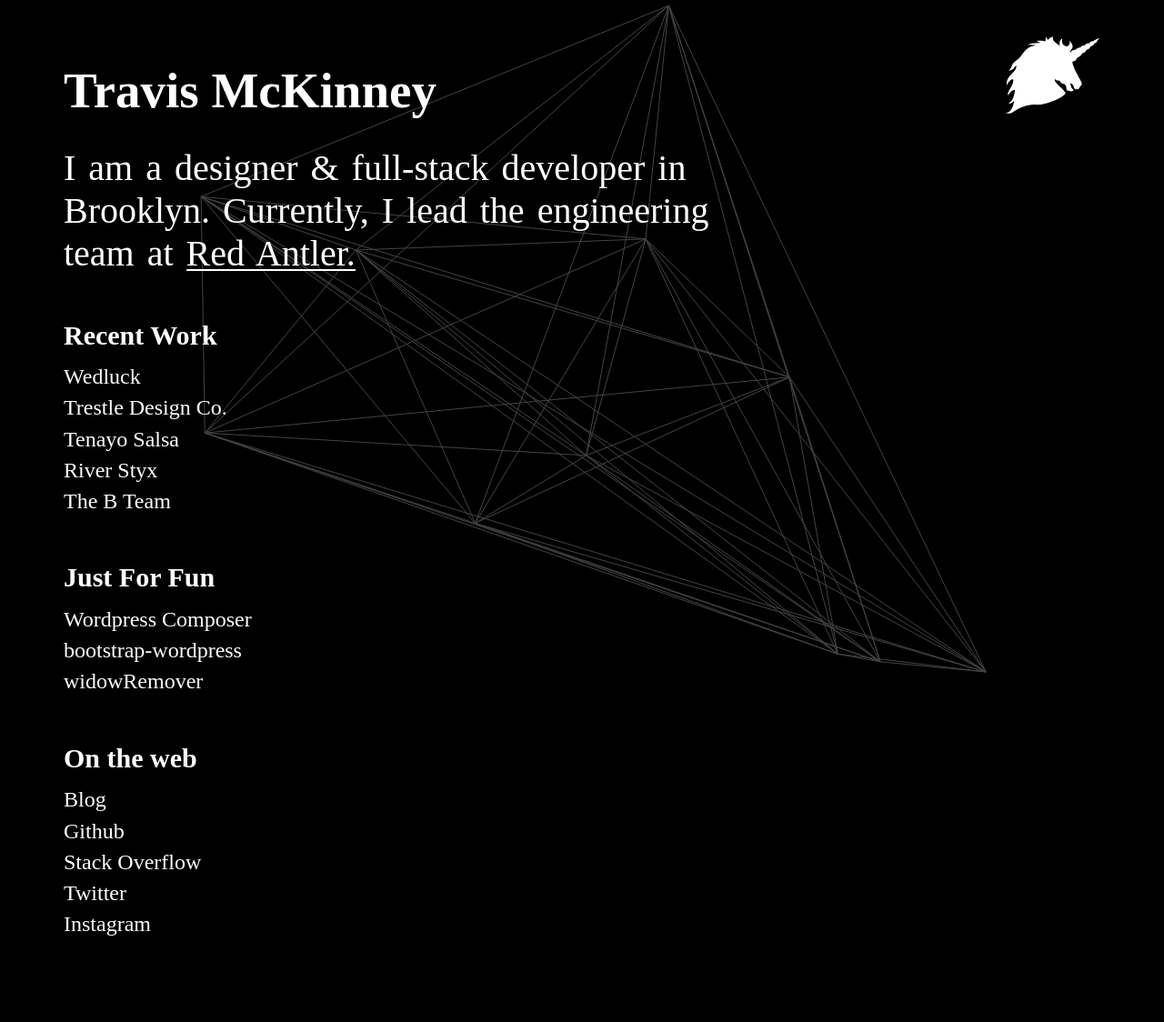
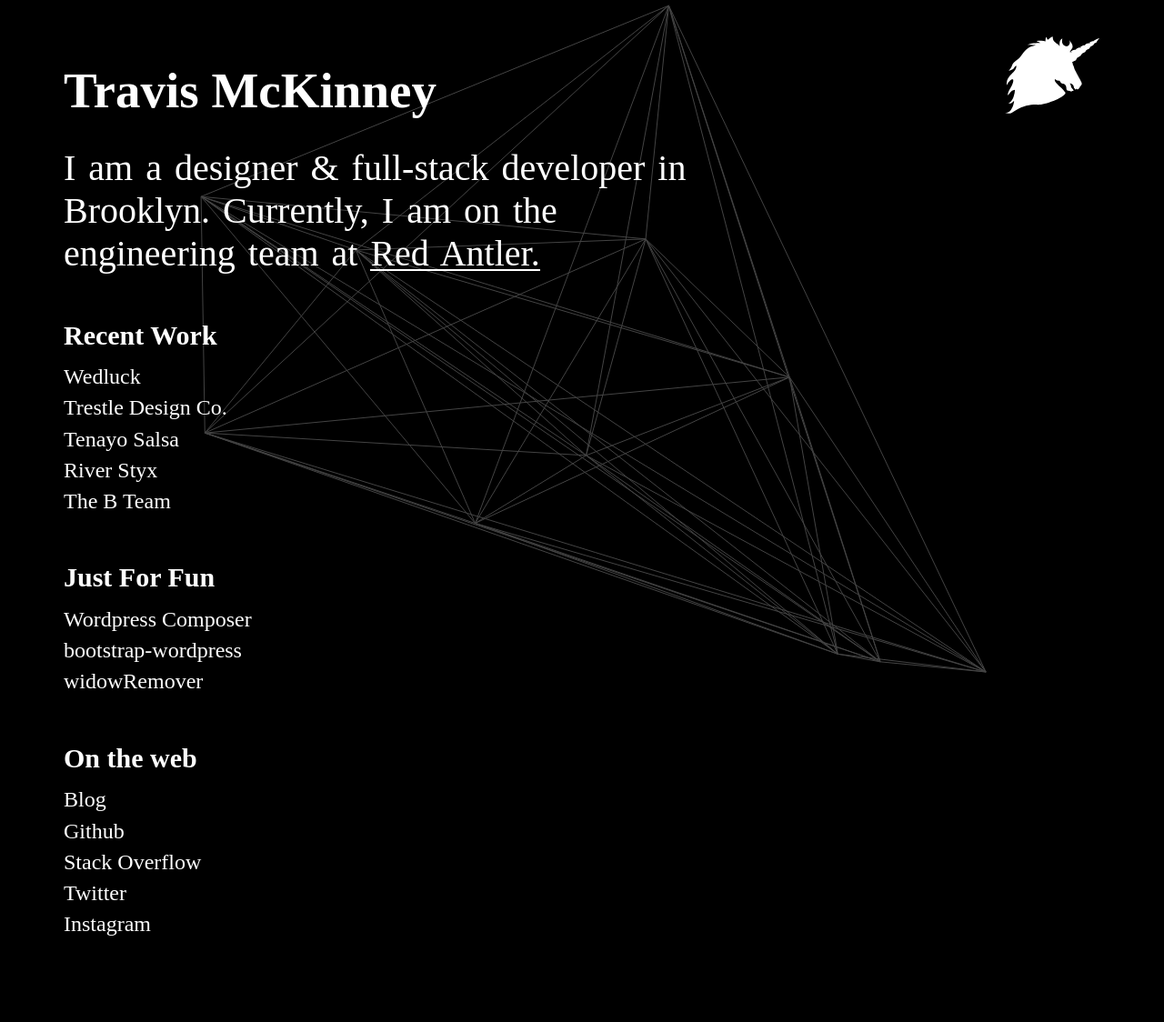
Before and after one commit to tramck/tramck.github.io, a Jekyll site: the page built from index.html, in a window 1280 px wide. Shown: the whole page at 91% size. Built offline with Jekyll 4.4.1, drawn with Linux system fonts in a browser that asks for light colours; nearby versions of some CDN libraries.

Commit message:
Update index.html

```diff
--- a/index.html
+++ b/index.html
@@ -18,7 +18,7 @@ body_class: home
 
 <div class="row">
   <div class="col-sm-12 col-md-9 col-lg-8">
-    <p class="lead">I am a designer &amp; full-stack developer in Brooklyn. Currently, I lead the engineering team at <a href="http://redantler.com" class="change-bg" data-bg-color="#FF5324" data-stroke-color="#444" target="_blank">Red Antler.</a><!-- ,<br> Co-Creator of <a href="http://lettrr.com" class="change-bg" data-bg-color="#11B499">Lettrr</a> --></p>
+    <p class="lead">I am a designer &amp; full-stack developer in Brooklyn. Currently, I am on the engineering team at <a href="http://redantler.com" class="change-bg" data-bg-color="#FF5324" data-stroke-color="#444" target="_blank">Red Antler.</a><!-- ,<br> Co-Creator of <a href="http://lettrr.com" class="change-bg" data-bg-color="#11B499">Lettrr</a> --></p>
   </div>
 </div>
 
```
